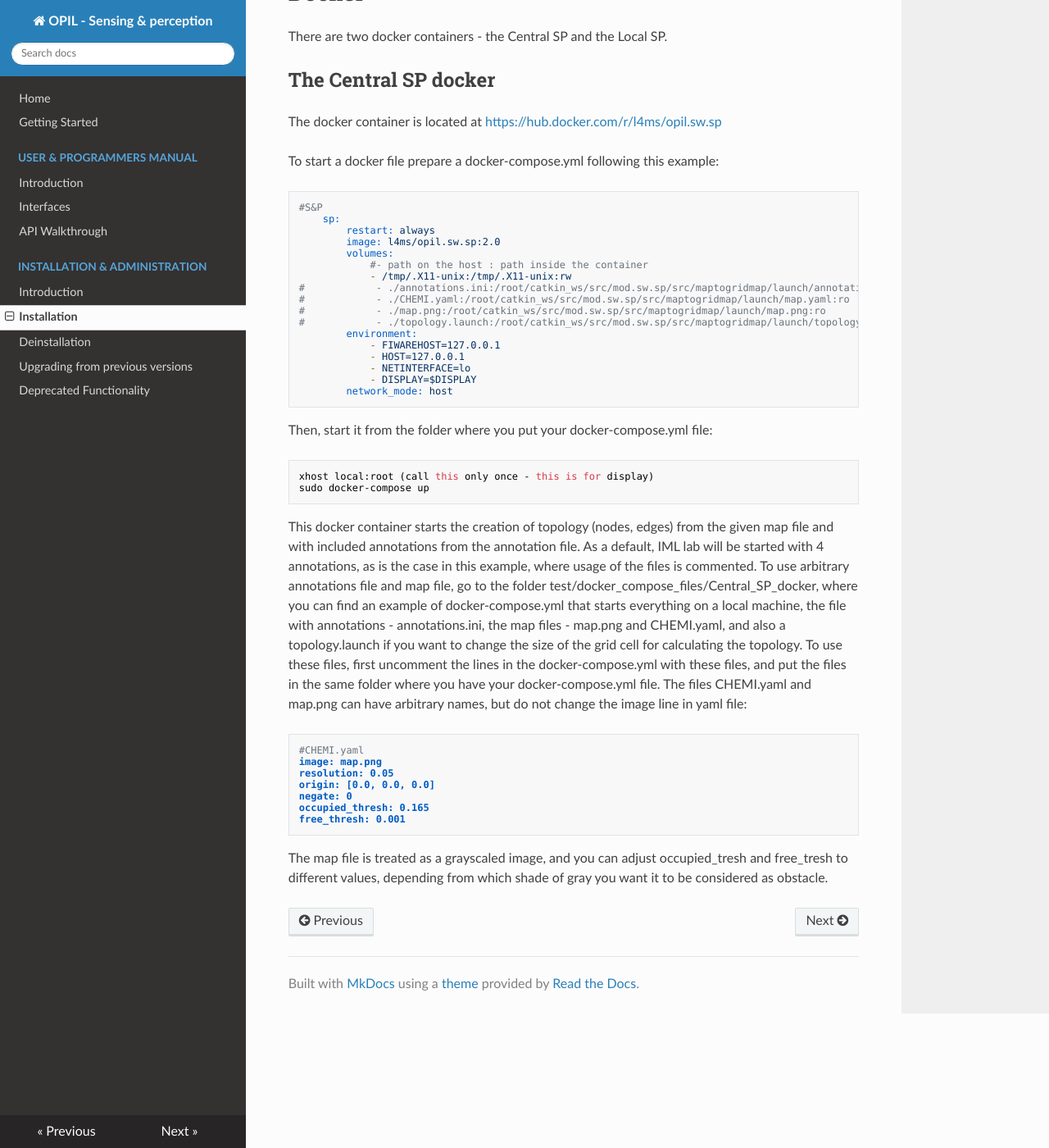
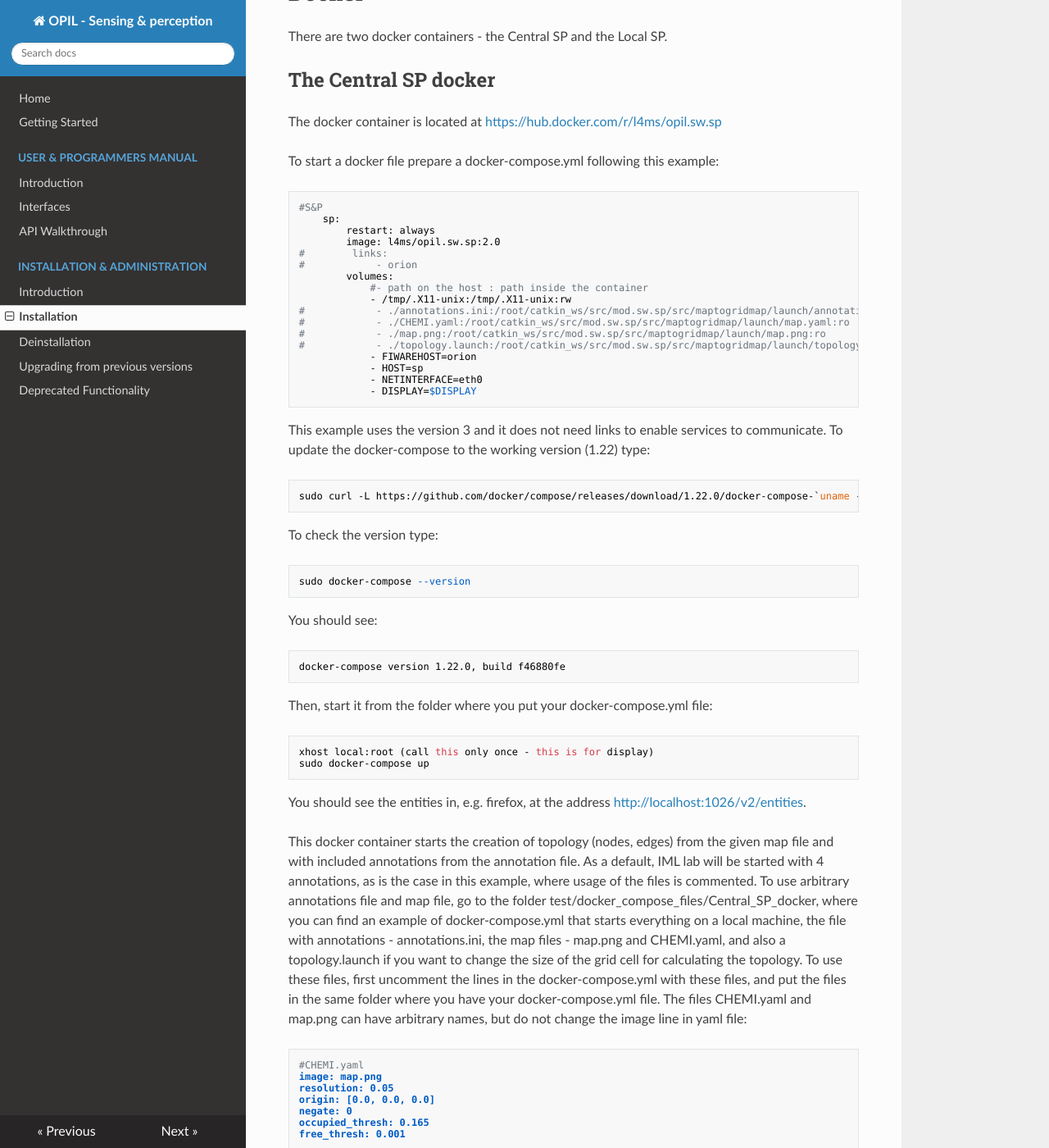
Before and after one commit to ramp-eu/Central_Sensing_and_Perception, an MkDocs documentation site: the page built from doc/docs/install/install.md, in a window 1280 px wide and 1400 px high, scrolled down 670 px. Shown: the whole window at 82% size. Built offline with MkDocs 1.6.1, drawn with Linux system fonts in a browser that asks for light colours; nearby versions of some CDN libraries.

Commit message:
fixed issue with the docker-compose

````diff
--- a/doc/docs/install/install.md
+++ b/doc/docs/install/install.md
@@ -36,6 +36,8 @@ To start a docker file prepare a docker-compose.yml following this example:
     sp:
         restart: always
         image: l4ms/opil.sw.sp:2.0
+#        links:
+#            - orion
         volumes:
             #- path on the host : path inside the container
             - /tmp/.X11-unix:/tmp/.X11-unix:rw
@@ -43,19 +45,30 @@ To start a docker file prepare a docker-compose.yml following this example:
 #            - ./CHEMI.yaml:/root/catkin_ws/src/mod.sw.sp/src/maptogridmap/launch/map.yaml:ro
 #            - ./map.png:/root/catkin_ws/src/mod.sw.sp/src/maptogridmap/launch/map.png:ro
 #            - ./topology.launch:/root/catkin_ws/src/mod.sw.sp/src/maptogridmap/launch/topology.launch:ro
-        environment:
-            - FIWAREHOST=127.0.0.1
-            - HOST=127.0.0.1
-            - NETINTERFACE=lo
+            - FIWAREHOST=orion
+            - HOST=sp
+            - NETINTERFACE=eth0
             - DISPLAY=$DISPLAY
-        network_mode: host
 ```
-
+This example uses the version 3 and it does not need links to enable services to communicate. To update the docker-compose to the working version (1.22) type:
+```
+sudo curl -L https://github.com/docker/compose/releases/download/1.22.0/docker-compose-`uname -s`-`uname -m` -o /usr/local/bin/docker-compose
+```
+To check the version type:
+```
+sudo docker-compose --version
+```
+You should see:
+```
+docker-compose version 1.22.0, build f46880fe
+```
 Then, start it from the folder where you put your docker-compose.yml file:
 ```
 xhost local:root (call this only once - this is for display)
 sudo docker-compose up
 ```
+You should see the entities in, e.g. firefox, at the address <http://localhost:1026/v2/entities>.
+
 This docker container starts the creation of topology (nodes, edges) from the given map file and with included annotations from the annotation file. As a default, IML lab will be started with 4 annotations, as is the case in this example, where usage of the files is commented.
 To use arbitrary annotations file and map file, go to the folder test/docker_compose_files/Central_SP_docker, where you can find an example of docker-compose.yml that starts everything on a local machine, the file with annotations - annotations.ini, the map files - map.png and CHEMI.yaml, and also a topology.launch if you want to change the size of the grid cell for calculating the topology. To use these files, first uncomment the lines in the docker-compose.yml with these files, and put the files in the same folder where you have your docker-compose.yml file. The files CHEMI.yaml and map.png can have arbitrary names, but do not change the image line in yaml file:
 ```
````
Also changed, not shown: 1 other file.
